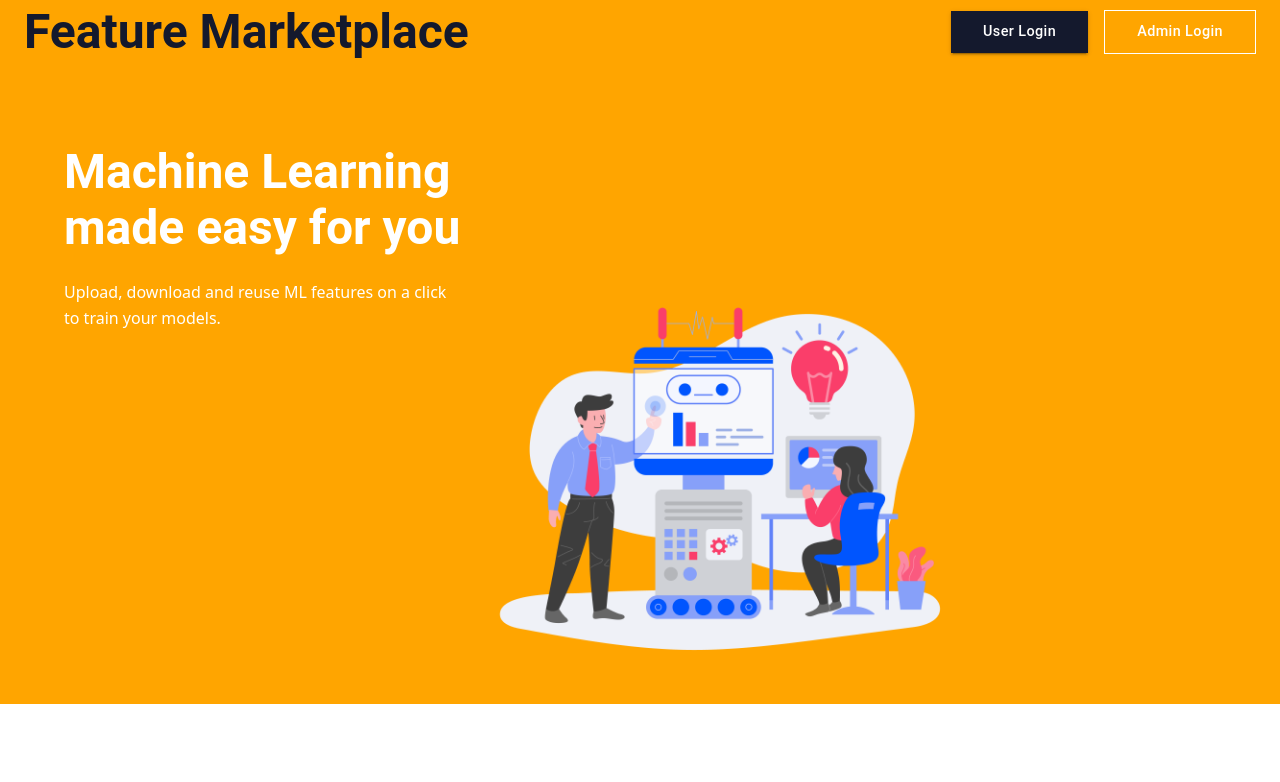
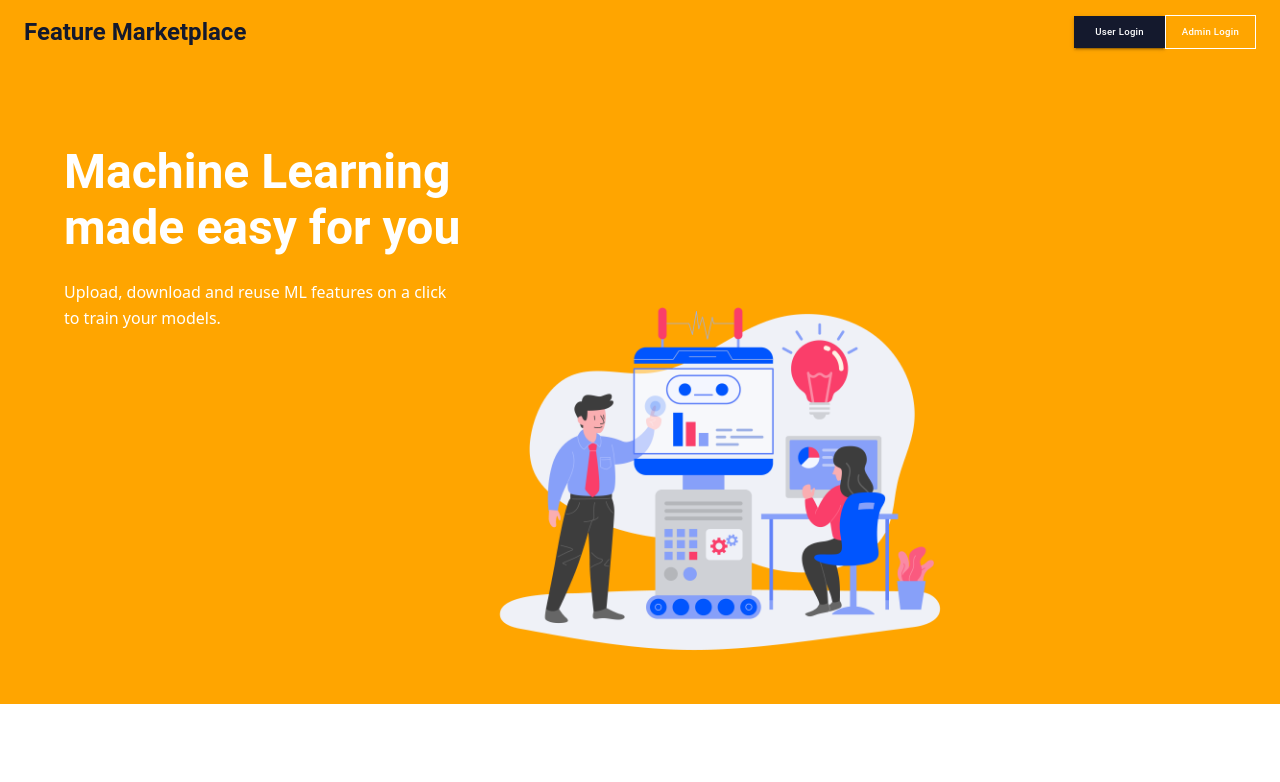
Before and after one commit to kunalBando/FeatureMarketplaceFrontend, a React (Create React App) app: page / in a window 1280 px wide. Shown: the top 782 px of the page. Built offline with nearby package versions, Linux system fonts and the light colour scheme.

Commit message:
Update Navbar.jsx

```diff
--- a/src/Components/Navbar.jsx
+++ b/src/Components/Navbar.jsx
@@ -29,7 +29,7 @@ const Navbar = () => {
     >
       <StyledToolbar>
         <Typography
-          variant="h3"
+          variant="h5"
           component="h2"
           sx={{
             fontWeight: 700,
@@ -45,10 +45,9 @@ const Navbar = () => {
             to={"/userlogin"}
             variant="contained"
             sx={{
-              mr: 2,
-              px: 4,
+              px: 2.6,
               py: 1,
-              fontSize: "0.9rem",
+              fontSize: "0.6rem",
               textTransform: "capitalize",
               borderRadius: 0,
               borderColor: "#14192d",
@@ -69,9 +68,9 @@ const Navbar = () => {
             to={"/"}
             variant="outlined"
             sx={{
-              px: 4,
+              px: 2,
               py: 1,
-              fontSize: "0.9rem",
+              fontSize: "0.6rem",
               textTransform: "capitalize",
               borderRadius: 0,
               color: "#fff",
```
